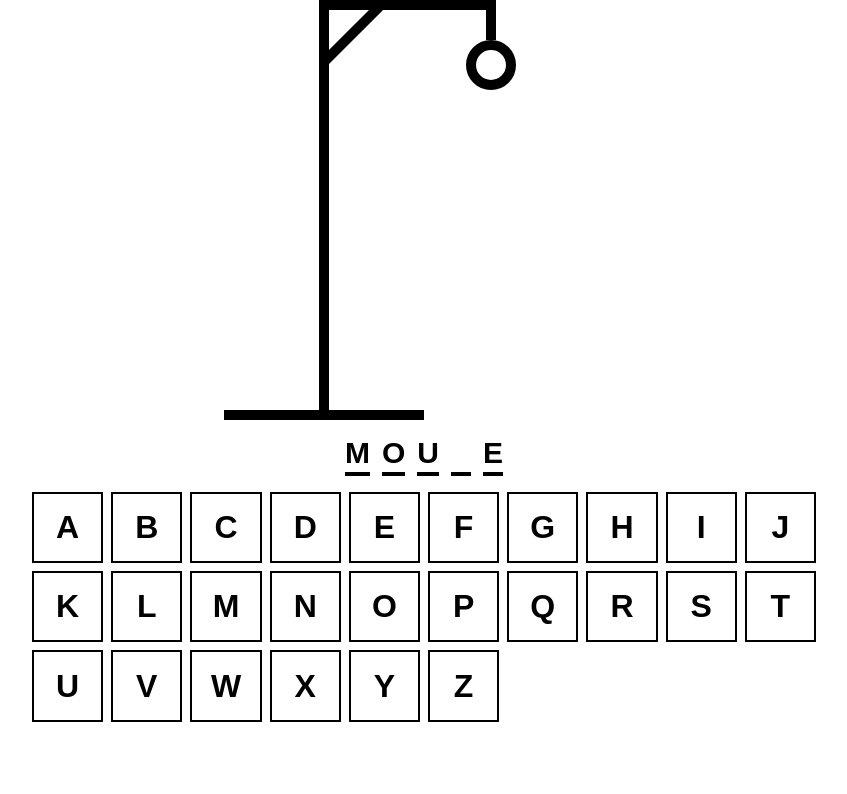
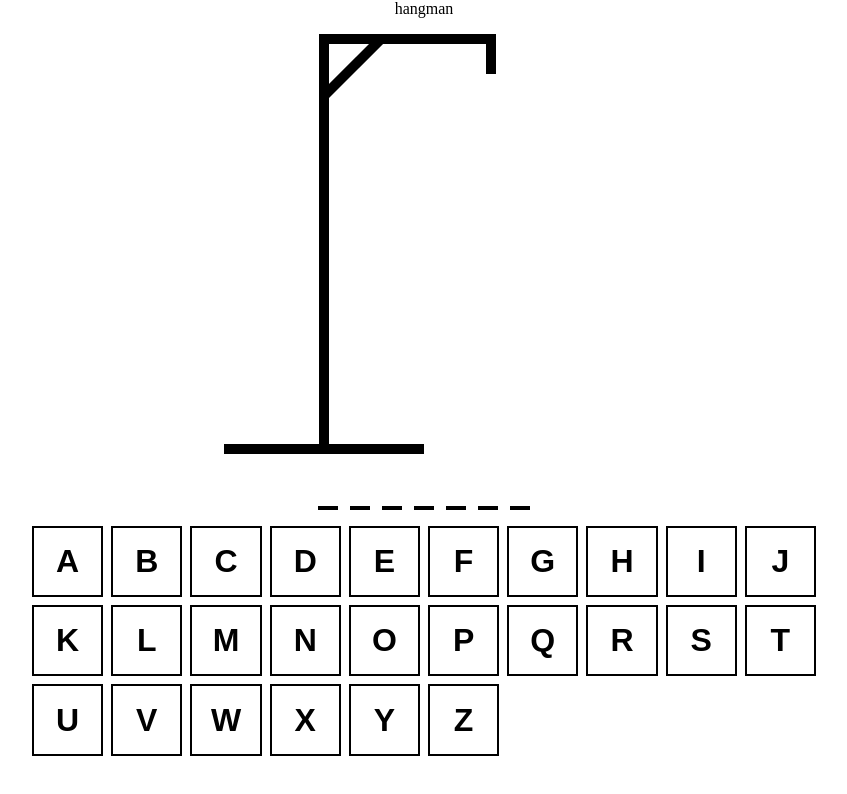
Before and after one commit to NadmorskaAlpaka/ts-hangman, a React (Vite) app: page / in a window 1280 px wide. Shown: the top 794 px of the page, without its empty margins (216-1063 px from the left). Built offline with nearby package versions, Linux system fonts and the light colour scheme; no server answers.

Commit message:
displaying hangman, adding letters by key press

```diff
--- a/src/App.tsx
+++ b/src/App.tsx
@@ -6,22 +6,53 @@ import Keyboard from "./components/Keyboard";
 
 function App() {
 
-  const [secretWord, setSecretWord] = useState<string>("");
+  const [secretWord, setSecretWord] = useState<string>("hangman");
   const [guessedLetters, setGuessedLetters] = useState<string[]>([]);
 
   useEffect(() => {
-    axios.get("https://random-word-api.herokuapp.com/word")
-    .then((response) => setSecretWord(response.data))
-    .catch((error) => (alert("Sorry, we cannot get response from API"), console.log(error)));
+    const getRandomWord = async () => {
+      await axios.get("https://random-word-api.herokuapp.com/word")
+      .then((response) => setSecretWord(response.data[0]))
+      .catch((error) => (alert("Sorry, we cannot get response from API"), console.log(error)));
+    }
+
+    getRandomWord();
   },[])
 
-  console.log(secretWord)
+  const addGuessedLetters = (letter: string) => {
+    if(guessedLetters.includes(letter)){
+      return;
+    }
+
+    setGuessedLetters(prevLetters => [...prevLetters, letter]);
+  }
+
+  useEffect(() => {
+    const handleKeyPress = (e: KeyboardEvent) => {
+      const clickedKey = e.key;
+      console.log("ty")
+
+      if(!clickedKey.match(/^[a-z]$/)){
+        return;
+      }
+
+      e.preventDefault();
+      console.log("added");
+      addGuessedLetters(clickedKey);
+    }
+
+    document.addEventListener("keypress", handleKeyPress);
+
+    return () => {
+      document.removeEventListener("keypress", handleKeyPress)
+    }
+  })
 
   return (
     <div className="container">
       {secretWord}
-      <Hangman />
-      <SecretWord />
+      <Hangman numberOfWrongGuesses={guessedLetters.filter((letter) => !secretWord.includes(letter)).length}/>
+      <SecretWord secretWord={secretWord} guessedLetters={guessedLetters}/>
       <Keyboard />
     </div>
   )
--- a/src/components/Hangman.tsx
+++ b/src/components/Hangman.tsx
@@ -1,15 +1,15 @@
-import { HEAD,
-    LEFT_LEG,
-    RIGHT_LEG,
-    LEFT_ARM,
-    RIGHT_ARM,
-    BODY
-} from "../utils/bodyparts";
+import { BODYPARTS } from "../utils/bodyparts";
 
-const Hangman = () => {
+type HangmanPropsTypes = {
+    numberOfWrongGuesses: number;
+}
+
+const Hangman = ({numberOfWrongGuesses} :HangmanPropsTypes) => {
     return (
         <div className="hangman">
-            {HEAD}
+            {
+                BODYPARTS.slice(0, numberOfWrongGuesses)
+            }
             <div className="hangman-rope"></div>
             <div className="hangman-support-bar"></div>
             <div className="hangman-bar"></div>
--- a/src/components/SecretWord.tsx
+++ b/src/components/SecretWord.tsx
@@ -1,14 +1,15 @@
-const SecretWord = () => {
-    const tempWord = "mOuse";
-    const temp = ["m", "o", "u", "e"];
+interface SecretWordPropsTypes  {
+    secretWord: string;
+    guessedLetters: string[];
+}
+
+const SecretWord = ({secretWord, guessedLetters} : SecretWordPropsTypes) => {
     return (
         <div className="secret-word__box">
             {
-                tempWord.toLocaleLowerCase().split("").map((letter, index) => (
-                    <span className="letter">
-                        <span className={temp.includes(letter) ? "letter-visible" : "letter-invisible"}
-                            key={index}
-                        >
+                secretWord.toLocaleLowerCase().split("").map((letter, index) => (
+                    <span className="letter" key={index}>
+                        <span className={guessedLetters.includes(letter) ? "letter-visible" : "letter-invisible"}>
                             {letter}
                         </span>
                     </span>
--- a/src/style.css
+++ b/src/style.css
@@ -127,8 +127,12 @@
 }
 
 .letter{
+    display: flex;
+    align-items: center;
+    justify-content: center;
     text-transform: uppercase;
     font-size: 1.875rem;
+    width: 20px;
     font-weight: 600;
     font-family: Arial;
     padding-bottom: 0.125rem;
--- a/src/utils/bodyparts.tsx
+++ b/src/utils/bodyparts.tsx
@@ -1,6 +1,15 @@
-export const HEAD = (<div className="hangman-head"></div>);
-export const LEFT_LEG = (<div className="hangman-leg-left"></div>)
-export const RIGHT_LEG = (<div className="hangman-leg-right"></div>)
-export const LEFT_ARM = (<div className="hangman-arm-left"></div>)
-export const RIGHT_ARM = (<div className="hangman-arm-right"></div>)
-export const BODY = (<div className="hangman-body"></div>)
+const HEAD = (<div className="hangman-head"></div>);
+const LEFT_LEG = (<div className="hangman-leg-left"></div>)
+const RIGHT_LEG = (<div className="hangman-leg-right"></div>)
+const LEFT_ARM = (<div className="hangman-arm-left"></div>)
+const RIGHT_ARM = (<div className="hangman-arm-right"></div>)
+const BODY = (<div className="hangman-body"></div>)
+
+export const BODYPARTS = [
+    HEAD,
+    BODY,
+    LEFT_ARM,
+    RIGHT_ARM,
+    LEFT_LEG,
+    RIGHT_LEG
+]
```
